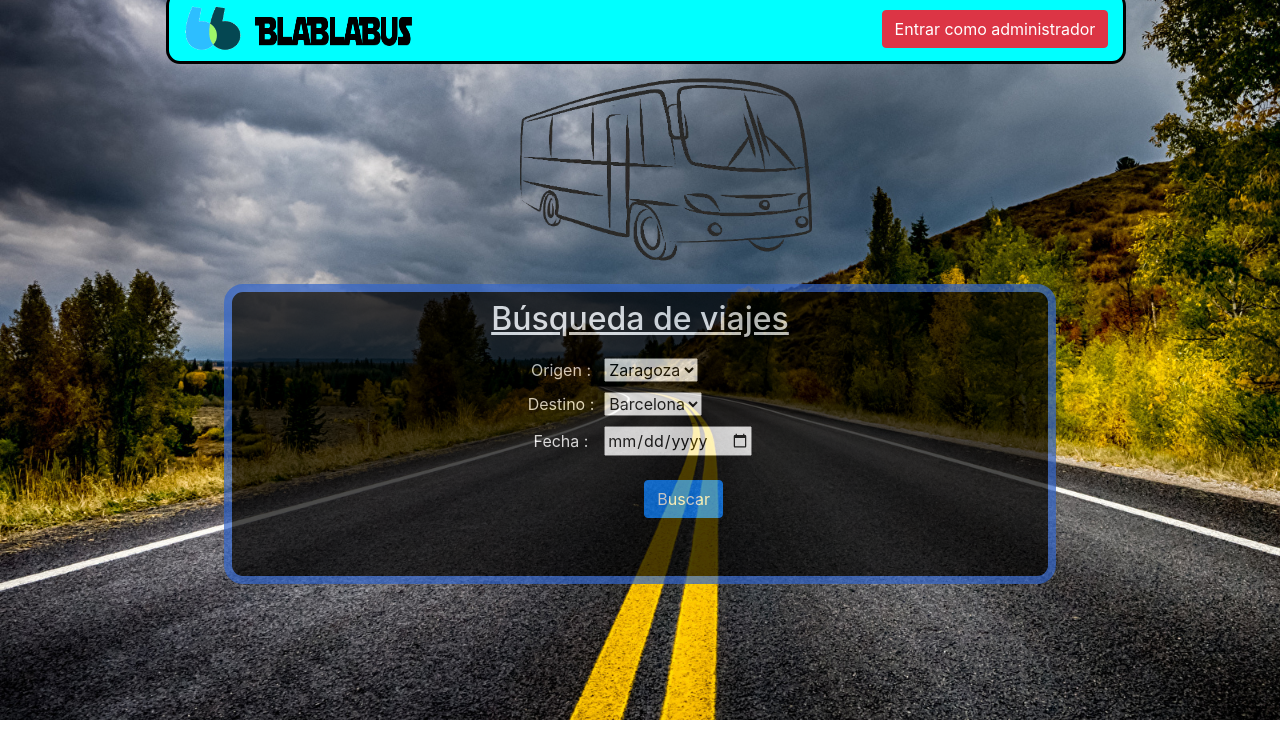
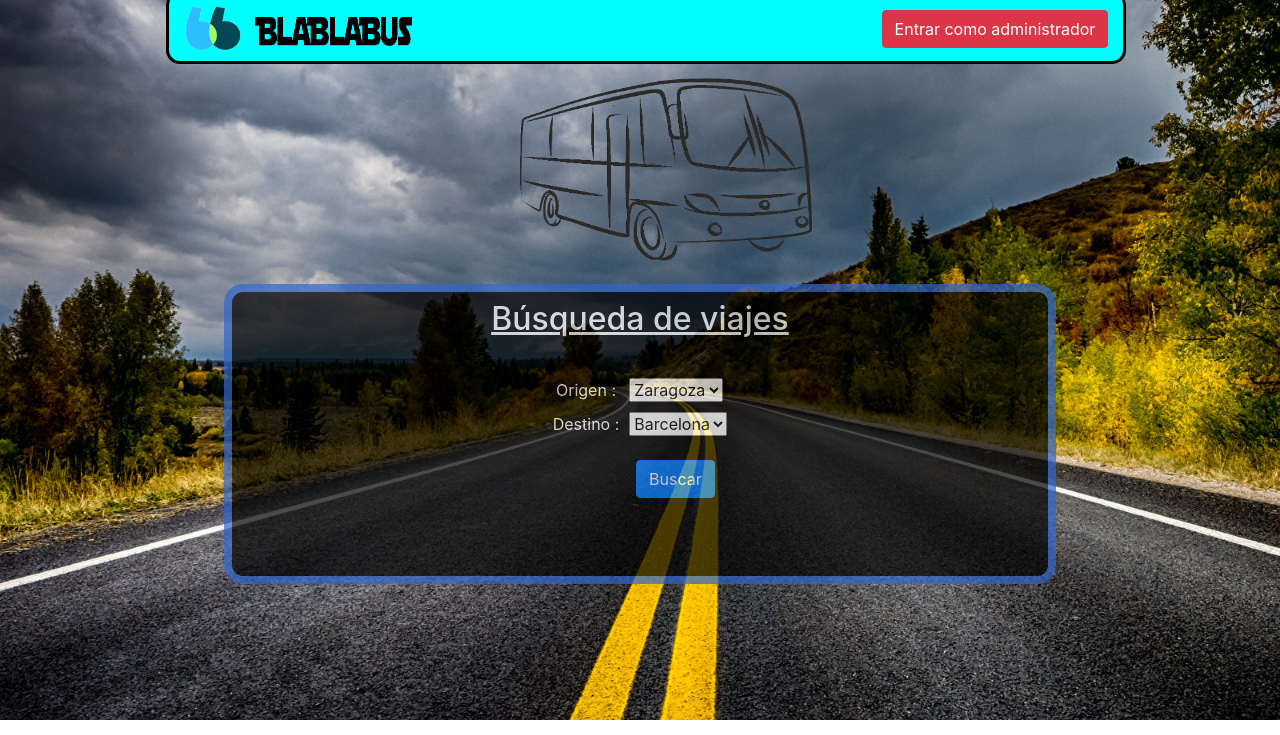
Before and after one commit to DavidRodriguezOzaeta/blablabus, a PHP site: page / in a window 1280 px wide. Shown: the top 735 px of the page. Run offline with PHP 8.4, Linux system fonts and the light colour scheme; data comes from the database, SQL or seed files in the repository.

Commit message:
Solucionado error producido en commit anterior y eliminado el buscador de fecha en el index.php (siguiendo recomendación de Merche)
Signed-off-by: JuanPardos <juanpavh97@gmail.com>

```diff
--- a/index.php
+++ b/index.php
@@ -27,7 +27,7 @@
 		<div class="container-fluid" id="cuerpo">
 			<h2 style="text-align:center;text-decoration:underline;margin-top:8px">Búsqueda de viajes</h2>
 			<div align="center">
-				<form method="post" action="buscar.php" style="margin-top:15px">
+				<form method="post" action="buscar.php" style="margin-top:35px">
 					<table cellpadding="5" id="tabla">
 						<tr>
 							<td align="center">Origen :</td>
@@ -66,12 +66,12 @@
 								</select>
 							</td>
 						</tr>
+						<!-- <tr>
+						//	<td align="center">Fecha :</td>
+						//	<td><input type="date" name="fecha"></td>
+						</tr> -->
 						<tr>
-							<td align="center">Fecha :</td>
-							<td><input type="date" name="fecha"></td>
-						</tr>
-						<tr>
-							<td style="text-align:right">
+							<td style="text-align:center;margin-top:20px">
 								<div class="btn-group" role="group" aria-label="Basic example">
 								  <button type="submit" class="btn btn-primary" style="position:absolute;left:50px">Buscar</button>
 								</div>
```
Also changed, not shown: buscar.php (+9 -4 lines).
